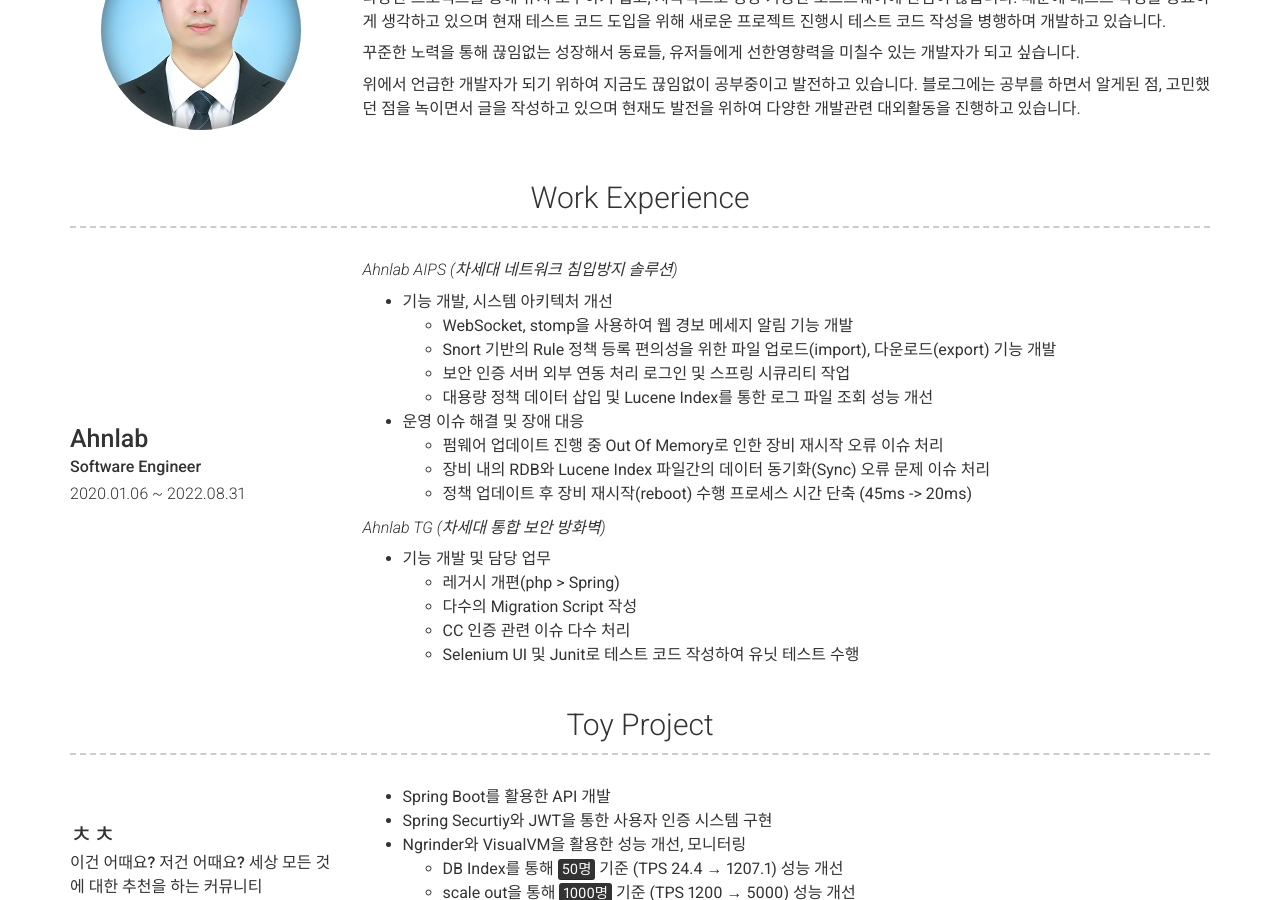
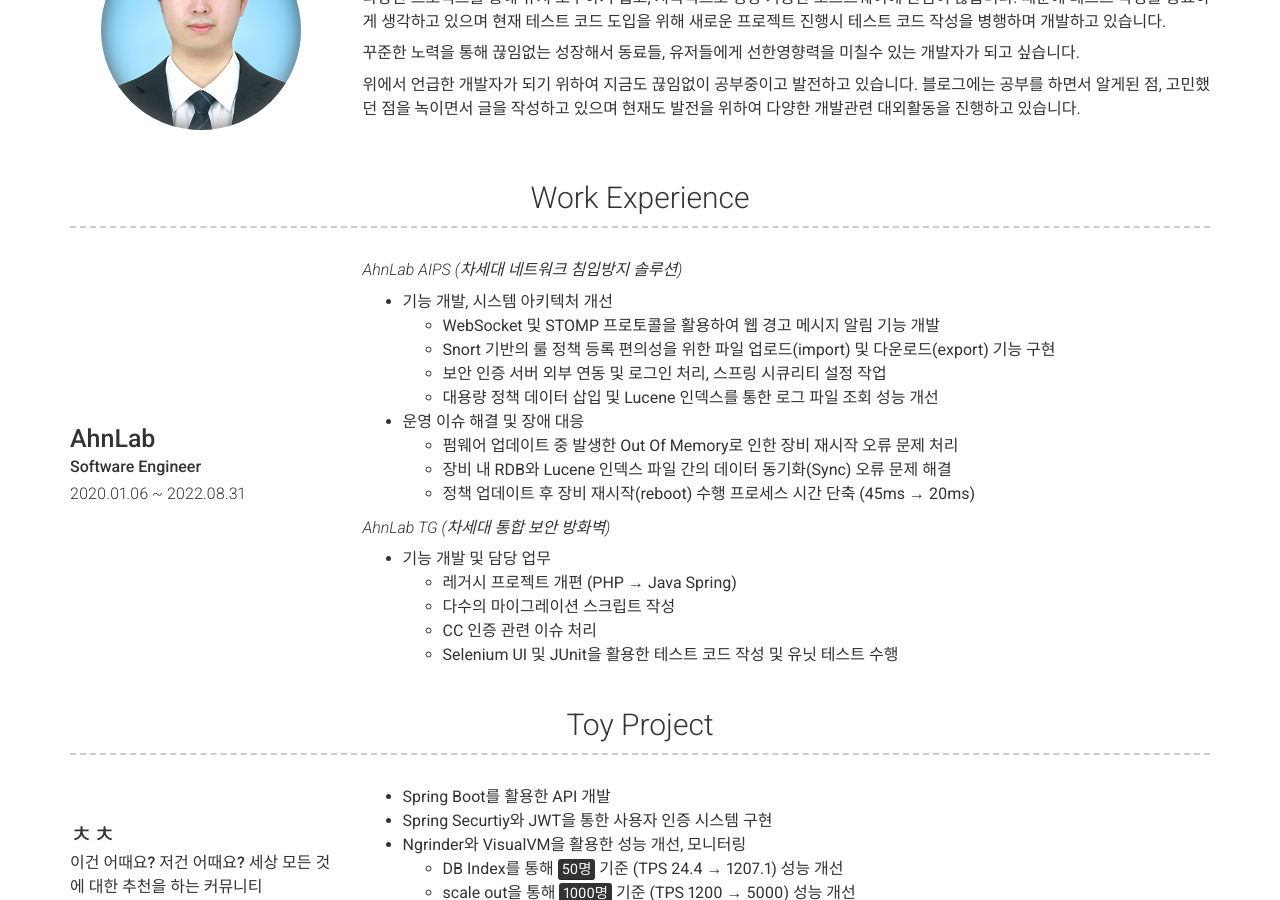
Before and after one commit to yht0827/resume, a Jekyll site: the page built from index.md, in a window 1280 px wide and 900 px high, scrolled down 406 px. Built offline with Jekyll 4.4.1, drawn with Linux system fonts in a browser that asks for light colours; nearby versions of some CDN libraries.

Commit message:
-- 이력서 수정

```diff
--- a/_config.yml
+++ b/_config.yml
@@ -47,27 +47,27 @@ content:
     layout: list
     content:
       - layout: top-left
-        title: Ahnlab
+        title: AhnLab
         sub_title: Software Engineer
         caption: 2020.01.06 ~ 2022.08.31
         description: | # this will include new lines to allow paragraphs
-          **<a href="https://www.ahnlab.com/ko/product/intrusion-prevention-system" target="_blank" style="color: inherit;font-style: italic;font-weight: 300;">Ahnlab AIPS (차세대 네트워크 침입방지 솔루션)</a>**
+          **<a href="https://www.ahnlab.com/ko/product/intrusion-prevention-system" target="_blank" style="color: inherit;font-style: italic;font-weight: 300;">AhnLab AIPS (차세대 네트워크 침입방지 솔루션)</a>**
           - 기능 개발, 시스템 아키텍처 개선
-            - WebSocket, stomp을 사용하여 웹 경보 메세지 알림 기능 개발
-            - Snort 기반의 Rule 정책 등록 편의성을 위한 파일 업로드(import), 다운로드(export) 기능 개발
-            - 보안 인증 서버 외부 연동 처리 로그인 및 스프링 시큐리티 작업
-            - 대용량 정책 데이터 삽입 및 Lucene Index를 통한 로그 파일 조회 성능 개선
+            - WebSocket 및 STOMP 프로토콜을 활용하여 웹 경고 메시지 알림 기능 개발
+            - Snort 기반의 룰 정책 등록 편의성을 위한 파일 업로드(import) 및 다운로드(export) 기능 구현
+            - 보안 인증 서버 외부 연동 및 로그인 처리, 스프링 시큐리티 설정 작업
+            - 대용량 정책 데이터 삽입 및 Lucene 인덱스를 통한 로그 파일 조회 성능 개선
           - 운영 이슈 해결 및 장애 대응
-            - 펌웨어 업데이트 진행 중 Out Of Memory로 인한 장비 재시작 오류 이슈 처리
-            - 장비 내의 RDB와 Lucene Index 파일간의 데이터 동기화(Sync) 오류 문제 이슈 처리
-            - 정책 업데이트 후 장비 재시작(reboot) 수행 프로세스 시간 단축 (45ms -> 20ms)
+            - 펌웨어 업데이트 중 발생한 Out Of Memory로 인한 장비 재시작 오류 문제 처리
+            - 장비 내 RDB와 Lucene 인덱스 파일 간의 데이터 동기화(Sync) 오류 문제 해결
+            - 정책 업데이트 후 장비 재시작(reboot) 수행 프로세스 시간 단축 (45ms → 20ms)
 
-          **<a href="https://www.ahnlab.com/ko/product/next-generation-firewall" target="_blank" style="color: inherit;font-style: italic;font-weight: 300;">Ahnlab TG (차세대 통합 보안 방화벽)</a>**
+          **<a href="https://www.ahnlab.com/ko/product/next-generation-firewall" target="_blank" style="color: inherit;font-style: italic;font-weight: 300;">AhnLab TG (차세대 통합 보안 방화벽)</a>**
           - 기능 개발 및 담당 업무
-            -  레거시 개편(php > Spring)
-            -  다수의 Migration Script 작성
-            -  CC 인증 관련 이슈 다수 처리
-            -  Selenium UI 및 Junit로 테스트 코드 작성하여 유닛 테스트 수행
+            - 레거시 프로젝트 개편 (PHP → Java Spring)
+            - 다수의 마이그레이션 스크립트 작성
+            - CC 인증 관련 이슈 처리
+            - Selenium UI 및 JUnit을 활용한 테스트 코드 작성 및 유닛 테스트 수행
 
   - title: Toy Project
     layout: list
```
